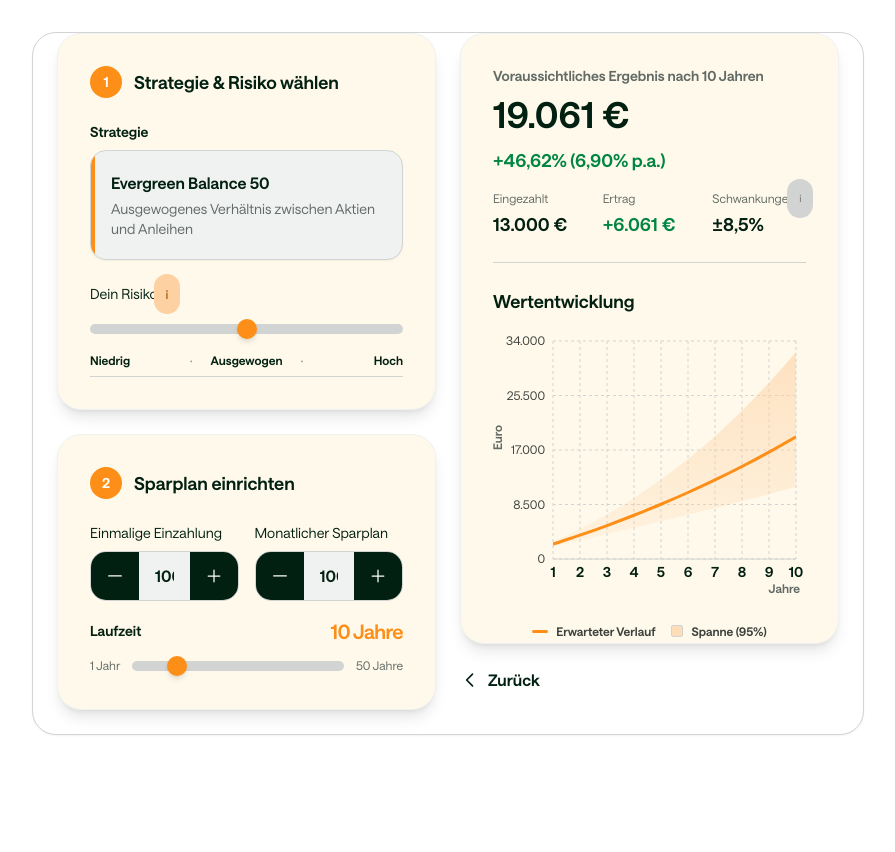
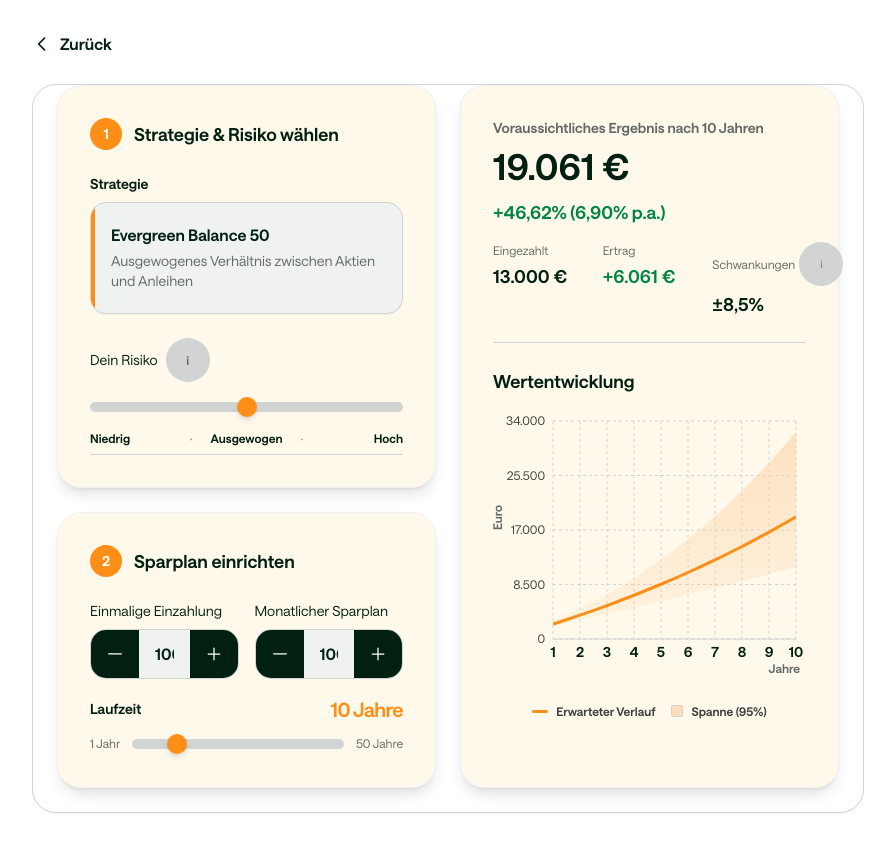
Before and after one commit to ivenkurz/kindersparplan, a Next.js app: page /SparplanRechner in a window 1280 px wide. Shown: the whole page, without its empty margins (192-1087 px from the left). Before the commit the page ends 800 px from the top, so only its background shows below. Built offline with nearby package versions, Linux system fonts and the light colour scheme.

Commit message:
Desktop: Strategie fix + Inputs kompakt + Tooltip-Icons rund

```diff
--- a/app/SparplanRechner/page.tsx
+++ b/app/SparplanRechner/page.tsx
@@ -133,10 +133,28 @@ export default function SparplanRechnerPage() {
           !isInvalid ? "pt-24 md:pt-8" : "pt-8"
         }`}
       >
+        {/* Header: Zurück-Link außerhalb des Rechner-Containers */}
+        <header className="mb-4 md:mb-6">
+          <Link
+            href="/"
+            className="inline-flex items-center gap-2 text-ds-neutral-100 hover:text-ds-orange-60 font-semibold transition-colors"
+          >
+            <svg className="w-5 h-5" fill="none" stroke="currentColor" viewBox="0 0 24 24">
+              <path
+                strokeLinecap="round"
+                strokeLinejoin="round"
+                strokeWidth={2}
+                d="M15 19l-7-7 7-7"
+              />
+            </svg>
+            Zurück
+          </Link>
+        </header>
+
         {/* Desktop: klarer, begrenzter Gesamt-Container (Mobile unverändert) */}
         <div className="pt-8 md:pt-0 md:bg-ds-neutral-0 md:border md:border-ds-neutral-20 md:rounded-ds-lg md:shadow-sm md:p-6">
-          <div className="flex flex-col md:flex-row gap-6 pt-8 md:pt-0">
-            <div className="flex-1 min-w-0 space-y-6">
+          <div className="flex flex-col md:flex-row md:items-stretch gap-6 pt-8 md:pt-0">
+            <div className="flex-1 min-w-0 flex flex-col gap-6">
               {/* Karte 1: Dein Risiko */}
               <div className="bg-ds-yellow-10 rounded-ds-lg shadow-lg p-6 sm:p-8 border border-ds-neutral-10">
                 <div className="flex items-center gap-3 mb-6">
@@ -149,12 +167,12 @@ export default function SparplanRechnerPage() {
                 <div className="space-y-6">
                   <div>
                     <h3 className="text-sm font-semibold text-ds-neutral-100 mb-2">Strategie</h3>
-                    <div className="relative bg-ds-neutral-10 border border-ds-neutral-20 rounded-ds-16 p-4 sm:p-5 shadow-sm overflow-hidden">
+                    <div className="relative bg-ds-neutral-10 border border-ds-neutral-20 rounded-ds-16 p-4 sm:p-5 shadow-sm overflow-hidden min-h-[112px]">
                       <div className="absolute left-0 top-0 bottom-0 w-1 bg-ds-orange-60" />
-                      <p className="font-semibold text-ds-neutral-100">
+                      <p className="font-semibold text-ds-neutral-100 truncate pr-1">
                         {selectedStrategy.name}
                       </p>
-                      <p className="text-sm text-ds-neutral-70 mt-1">
+                      <p className="text-sm text-ds-neutral-70 mt-1 overflow-hidden [display:-webkit-box] [-webkit-line-clamp:2] [-webkit-box-orient:vertical]">
                         {selectedStrategy.beschreibung}
                       </p>
                     </div>
@@ -165,7 +183,7 @@ export default function SparplanRechnerPage() {
                       <h3 className="text-sm font-medium text-ds-neutral-100">Dein Risiko</h3>
                       <span
                         data-tooltip-id="risiko-tooltip"
-                        className="inline-flex items-center justify-center p-3 -m-3 rounded-full bg-ds-orange-30 text-ds-orange-80 text-xs font-semibold shrink-0 cursor-help hover:bg-ds-orange-60 hover:text-white transition-colors"
+                        className="inline-flex items-center justify-center w-11 h-11 rounded-full bg-ds-neutral-20 text-ds-neutral-70 text-xs font-semibold shrink-0 cursor-help hover:bg-ds-orange-30 hover:text-ds-orange-80 transition-colors"
                       >
                         i
                       </span>
@@ -227,7 +245,7 @@ export default function SparplanRechnerPage() {
               </div>
 
               {/* Karte 2: Sparplan einrichten */}
-              <div className="bg-ds-yellow-10 rounded-ds-lg shadow-lg p-6 sm:p-8 border border-ds-neutral-10">
+              <div className="bg-ds-yellow-10 rounded-ds-lg shadow-lg p-6 sm:p-8 border border-ds-neutral-10 flex-1 flex flex-col">
                 <div className="flex items-center gap-3 mb-6">
                   <CardBadge number={2} />
                   <h2 className="text-lg font-bold text-ds-neutral-100">Sparplan einrichten</h2>
@@ -239,7 +257,8 @@ export default function SparplanRechnerPage() {
                   )}
 
                   {/* Desktop: Einmalig + monatlich nebeneinander, Mobile: untereinander */}
-                  <div className="grid grid-cols-1 md:grid-cols-2 gap-4">
+                  <div className="grid grid-cols-1 md:grid-cols-2 gap-4 md:gap-4">
+                    <div className="min-w-0">
                       <NumberInput
                         label="Einmalige Einzahlung"
                         value={einmalig}
@@ -249,6 +268,8 @@ export default function SparplanRechnerPage() {
                         step={500}
                         unit="€"
                       />
+                    </div>
+                    <div className="min-w-0">
                       <NumberInput
                         label="Monatlicher Sparplan"
                         value={monatlich}
@@ -258,6 +279,7 @@ export default function SparplanRechnerPage() {
                         step={25}
                         unit="€"
                       />
+                    </div>
                     <div className="md:col-span-2">
                       <SliderInput
                         label="Laufzeit"
@@ -277,10 +299,10 @@ export default function SparplanRechnerPage() {
               </div>
             </div>
 
-            <div className="flex-1 min-w-0 space-y-6">
+            <div className="flex-1 min-w-0 flex flex-col gap-6">
               {/* Desktop: Ergebnis + Chart in einem gemeinsamen Block */}
               <div
-                className={`hidden md:block bg-ds-yellow-10 rounded-ds-lg shadow-lg p-6 sm:p-8 border border-ds-neutral-10 transition-opacity ${
+                className={`hidden md:flex bg-ds-yellow-10 rounded-ds-lg shadow-lg p-6 sm:p-8 border border-ds-neutral-10 transition-opacity flex-1 flex-col ${
                   isInvalid ? "opacity-50 pointer-events-none" : ""
                 }`}
               >
@@ -323,23 +345,6 @@ export default function SparplanRechnerPage() {
                   <ValueChart data={chartData} />
                 )}
               </div>
-
-              <div className="mt-8">
-                <Link
-                  href="/"
-                  className="inline-flex items-center gap-2 text-ds-neutral-100 hover:text-ds-orange-60 font-semibold transition-colors"
-                >
-                  <svg className="w-5 h-5" fill="none" stroke="currentColor" viewBox="0 0 24 24">
-                    <path
-                      strokeLinecap="round"
-                      strokeLinejoin="round"
-                      strokeWidth={2}
-                      d="M15 19l-7-7 7-7"
-                    />
-                  </svg>
-                  Zurück
-                </Link>
-              </div>
             </div>
           </div>
         </div>
--- a/components/ResultCards.tsx
+++ b/components/ResultCards.tsx
@@ -99,7 +99,7 @@ export default function ResultCards(props: ResultCardsProps) {
             <p className="text-xs text-ds-neutral-70 font-medium">Schwankungen</p>
             <span
               data-tooltip-id="vola-tooltip"
-              className="inline-flex items-center justify-center p-3 -m-3 rounded-full bg-ds-neutral-20 text-ds-neutral-70 text-[10px] font-medium cursor-help"
+              className="inline-flex items-center justify-center w-11 h-11 rounded-full bg-ds-neutral-20 text-ds-neutral-70 text-[10px] font-medium cursor-help hover:bg-ds-orange-30 hover:text-ds-orange-80 transition-colors shrink-0"
             >
               i
             </span>
```
Lines whose indentation alone changed are shown as unchanged.
